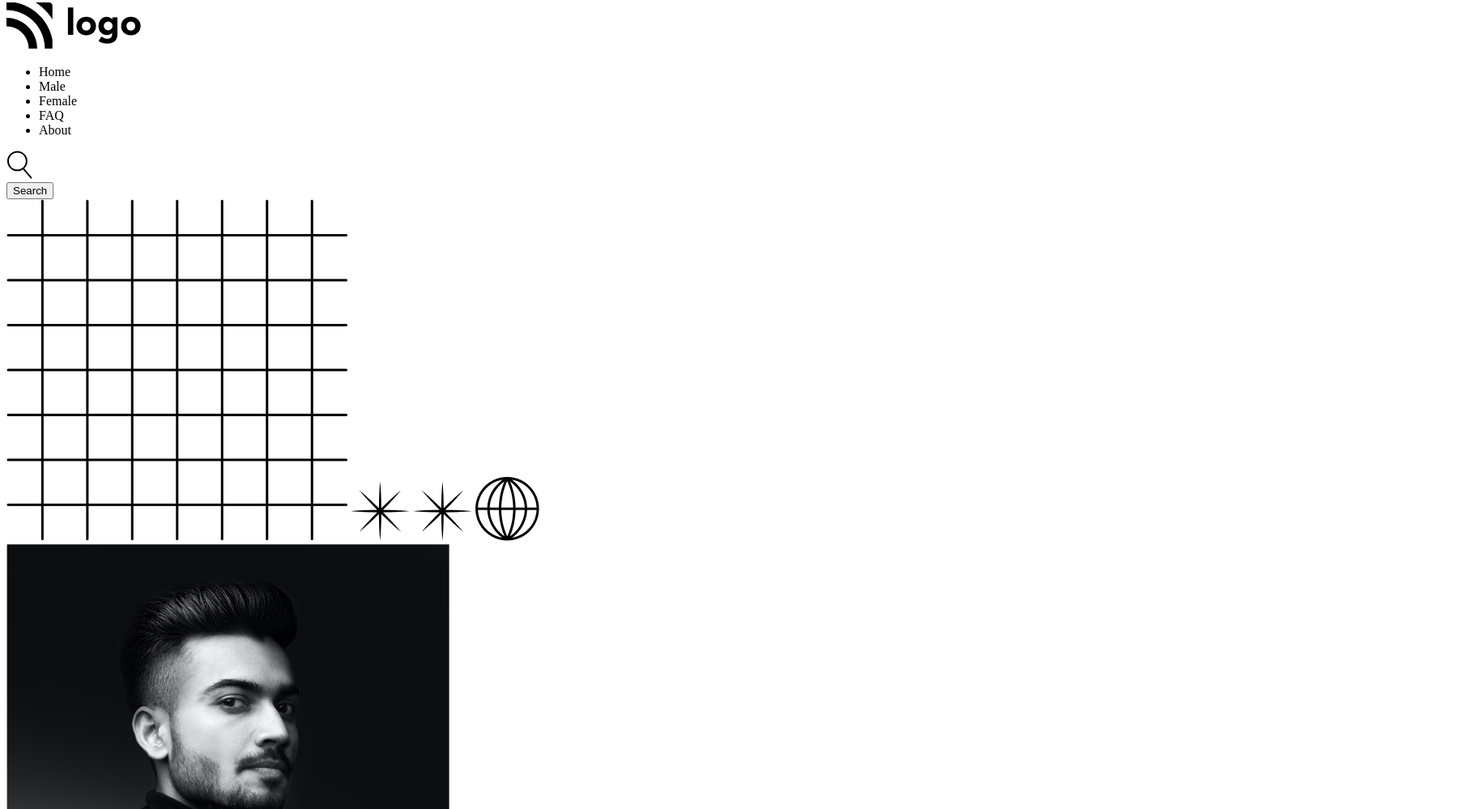
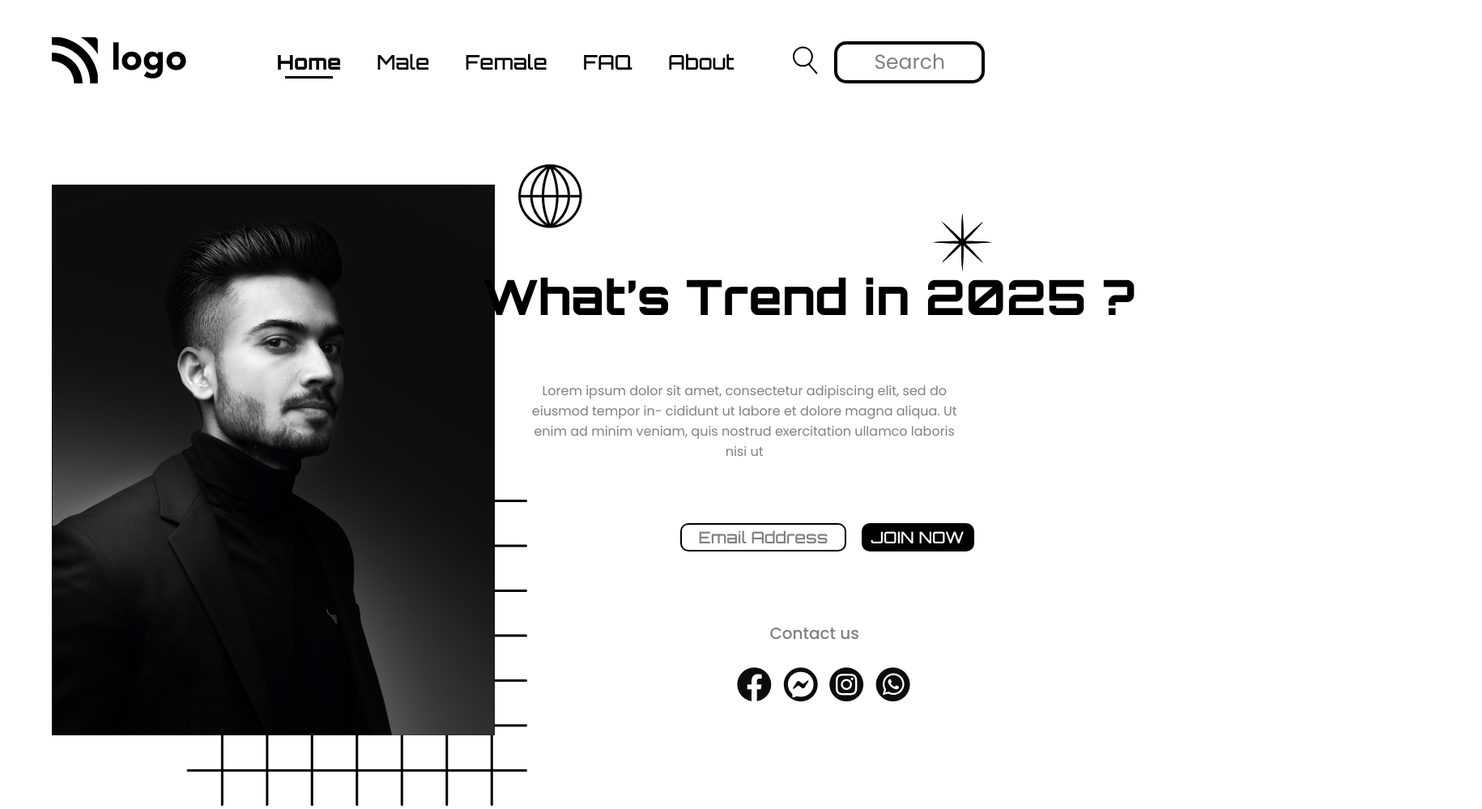
Before and after one commit to inderjeetbhagat/Full-Stack--Javascript--Bootcamp, a plain HTML site: page HTML AND CSS/Week 03/Project 03/index.html in a window 1280 px wide. Shown: the part 5-1004 px from the top of the page at 81% size, 1830 px wide, since content can reach past the window. Drawn offline with Linux system fonts and the light colour scheme.

Commit message:
Added CSS to Week 3, Project 3

```diff
--- a/HTML AND CSS/Week 03/Project 03/style.css
+++ b/HTML AND CSS/Week 03/Project 03/style.css
@@ -1,2 +1,174 @@
 /* You can not modify anything from the HTML file */
 /* You can only modify the CSS file */
+/*Nav Bar startes*/
+.navbar-container{
+    display: flex;
+    justify-content: space-between;
+    padding: 20px 5%;
+    align-items: center;
+    padding-top: 50px;
+
+}
+
+.list li{
+    display: inline-block;
+    padding-left: 20px;
+    padding-right: 20px;
+    font-family: Orbitron;
+    font-weight: 500;
+    font-size: 25px;
+    position: relative;
+}
+.list li:nth-child(1){
+    font-weight: 800;
+}
+.list li:hover{
+    font-weight: 800;
+}
+.list li:nth-child(1)::after{
+content: "";
+position: absolute;
+background-color: #000;
+height: 3px;
+width: 50%;
+left: 25%;
+bottom: -5px;
+
+}
+.list li:hover::after{
+    content: "";
+    position: absolute;
+    background-color: #000;
+    height: 3px;
+    width: 50%;
+    left: 25%;
+    bottom: -5px;
+
+    }
+
+.button-group{
+    display: flex;
+    align-items: center;
+
+}
+.list-item{
+    list-style: none;
+    cursor: pointer;
+}
+
+.nav-button{
+    background-color: #fff;
+    font-size: 25px;
+    font-family: poppins;
+    color: gray;
+    border-radius: 15px;
+    padding: 3px 45px;
+    border: 4px solid #000
+}
+.search-icon{
+    padding-right: 20px;
+}
+/*Nav Bar ends*/
+
+/*Hero Section starts*/
+.hero-container{
+    position: relative;
+    padding-top: 50px ;
+    display: flex;
+
+}
+
+.hero-container div > img {
+    position: absolute;
+
+    top: 100px;
+    left: 5%;
+    background-color: #000;
+}
+.hero-container-right{
+position: relative;
+left: 43%;
+display: flex;
+justify-items: center;
+flex-direction: column;
+
+}
+.hero-heading{
+    font-size: 60px;
+    font-family: Orbitron;
+    padding-left: 45px;
+    padding-top: 100px;
+    font-weight: 800;
+
+}
+.hero-description{
+   width: 42%;
+   padding-left: 100px;
+   text-align: center;
+    font-family: poppins;
+    color: gray;
+    font-size: 16px;
+}
+.square{
+    position: absolute;
+    top: 60%;
+    left: 18%
+}
+.star{
+    position: absolute;
+    left: 90%;
+    top: 18%;
+}
+.globe{
+    position: absolute;
+    left: 50%;
+    top: 10%
+}
+.button-email{
+    background-color: #fff;
+    font-size: 20px;
+    font-family: Orbitron;
+    color: gray;
+    border-radius: 10px;
+    padding: 3px 20px;
+    border: 2px solid #000;
+    font-weight: 500;
+    margin-left: 290px;
+
+}
+.button-join{
+    background-color: #000;
+    font-size: 20px;
+    font-family: Orbitron;
+    color: #fff;
+    border-radius: 10px;
+    padding: 3px 10px;
+    border: 2px solid #000;
+    font-weight: 500;
+    margin-left: 15px;
+}
+.hero-container div > button{
+    margin-top: 60px;
+
+}
+.contact-heading{
+    padding-left: 400px;
+    font-family: poppins;
+    color: gray;
+    font-size: 20px;
+    font-weight: 500;
+    padding-top: 60px;
+
+}
+.icons{
+    margin-left: 350px;
+
+}
+.icons > span {
+    padding-left: 10px;
+}
+body{
+    padding: 0;
+    margin: 0;
+    overflow: hidden;
+}
```
